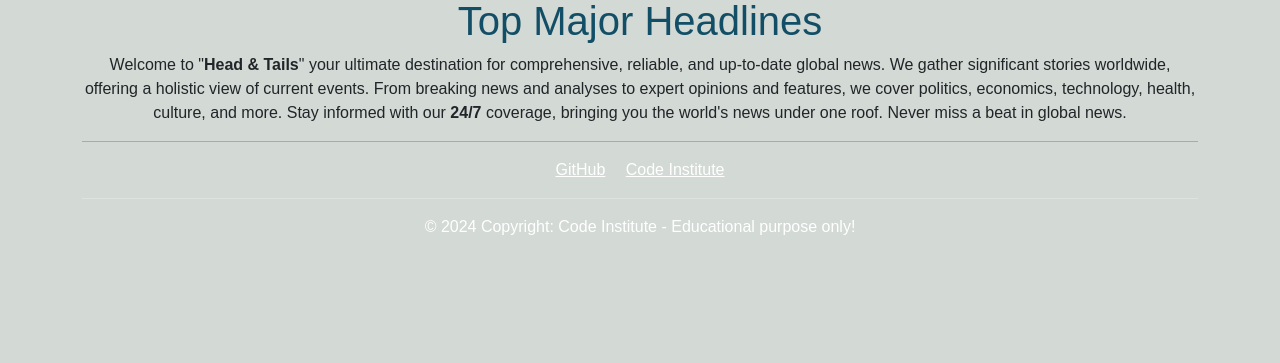
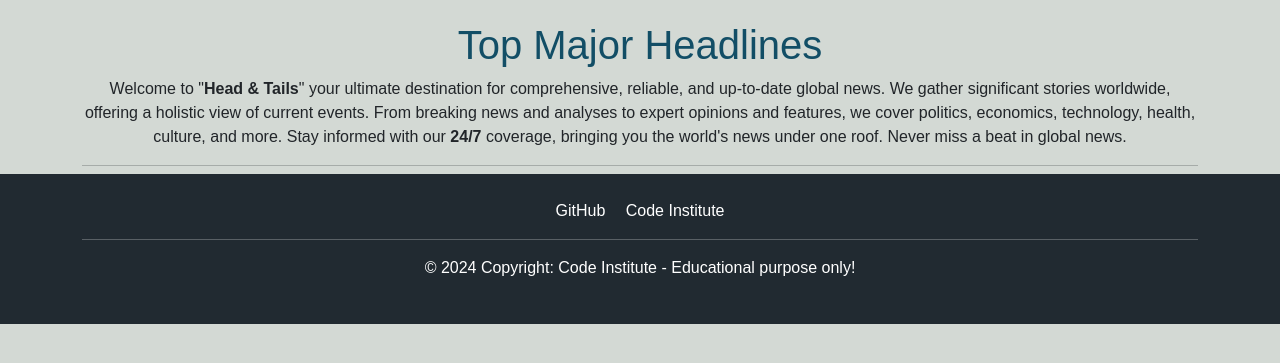
Before and after one commit to Kamal-Kohli/News_App_PP4, a Django app: page / in a window 1280 px wide. Shown: the part 105-468 px from the top of the page. Run offline with Django 4.2, Linux system fonts and the light colour scheme; data that the repository does not hold is empty; some libraries are stand-ins or nearby versions.

Commit message:
add style to footer and social links in footer

```diff
--- a/news_main/settings.py
+++ b/news_main/settings.py
@@ -9,7 +9,7 @@ https://docs.djangoproject.com/en/4.2/topics/settings/
 For the full list of settings and their values, see
 https://docs.djangoproject.com/en/4.2/ref/settings/
 """
-
+import os
 from pathlib import Path
 
 # Build paths inside the project like this: BASE_DIR / 'subdir'.
@@ -119,6 +119,7 @@ USE_TZ = True
 # https://docs.djangoproject.com/en/4.2/howto/static-files/
 
 STATIC_URL = 'static/'
+STATICFILES_DIRS = [os.path.join(BASE_DIR, 'static')]
 
 # Default primary key field type
 # https://docs.djangoproject.com/en/4.2/ref/settings/#default-auto-field
--- a/static/css/base.css
+++ b/static/css/base.css
@@ -42,3 +42,36 @@ nav ul li a {
     border-bottom: 2px solid var(--blue);
     font-weight: 500;
 }
+
+/* Footer */
+
+footer .container {
+    width: 100%;
+    margin-bottom: 2rem;
+}
+
+footer {
+    background-color: #212a31;
+    height: 150px;
+    display: flex;
+    align-items: center;
+    justify-content: center;
+}
+
+footer p {
+    margin: 0;
+}
+
+.social-links {
+    margin-top: 0.5rem;
+}
+
+.social-links a {
+    text-decoration: none;
+    color: #ffffff;
+    transition: color 0.3s ease;
+}
+
+.social-links a:hover {
+    color: #cccccc;
+}
--- a/templates/base.html
+++ b/templates/base.html
@@ -71,7 +71,7 @@
             </div>
         </nav>
         {% endwith %}
-
+        <br>
     <!-- News Articles(home.html) -->
     <div class="content container">
         {% block content %}{% endblock %}
```
